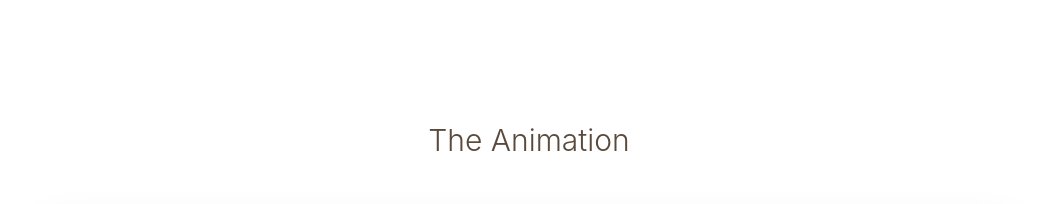
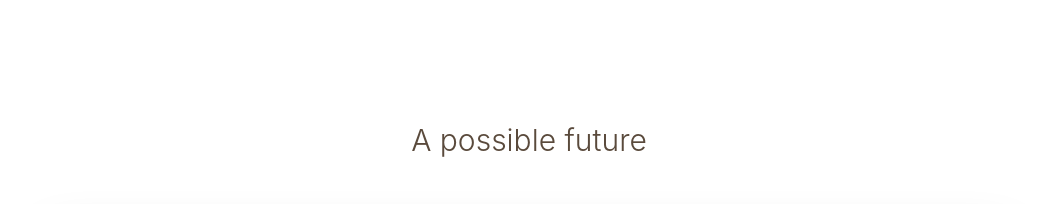
Before and after one commit to lbazsi/measuredinmoments, a React (Vite) app: page / in a window 1280 px wide. Shown: the part 1680-1884 px from the top of the page, without its empty margins (111-1168 px from the left). Built offline with nearby package versions, Linux system fonts and the light colour scheme; grey boxes are pictures that could not be loaded.

Commit message:
Change video section title from 'The Animation' to 'A possible future'

```diff
--- a/src/App.jsx
+++ b/src/App.jsx
@@ -362,7 +362,7 @@ export default function MeasuredInMoments() {
       beforeQuestion: 'What would you do if you discovered something was wrong with the AI system you built?',
       submit: 'Submit',
       video: {
-        title: 'The Animation',
+        title: 'A possible future',
         description: 'Watch the story unfold.'
       },
       postAnimation: {
```
